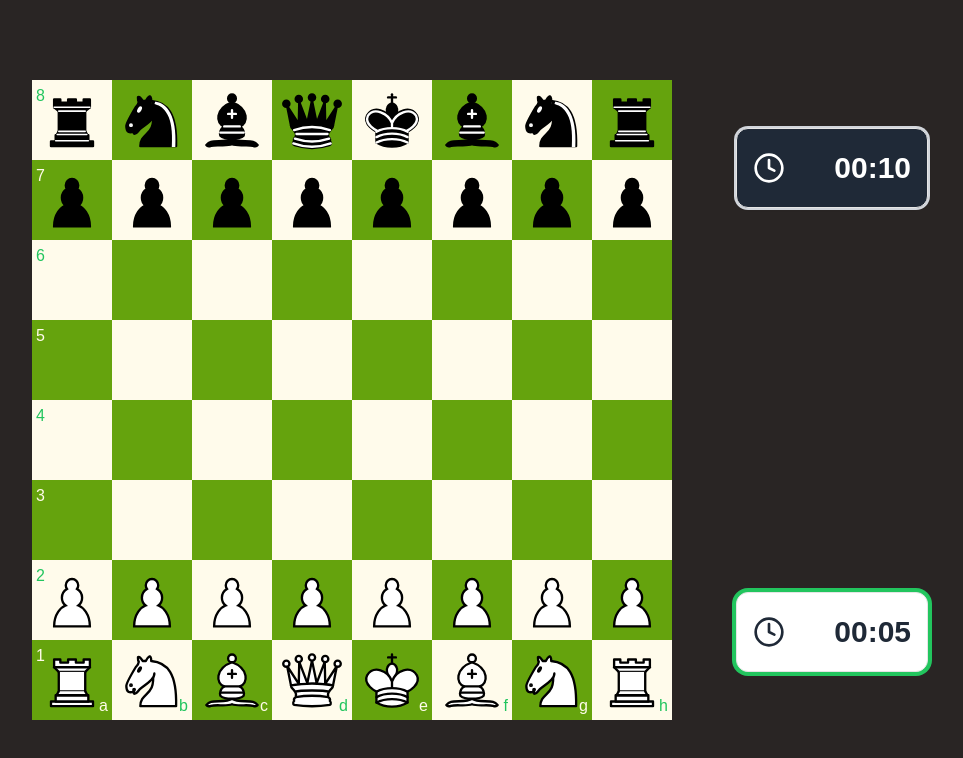
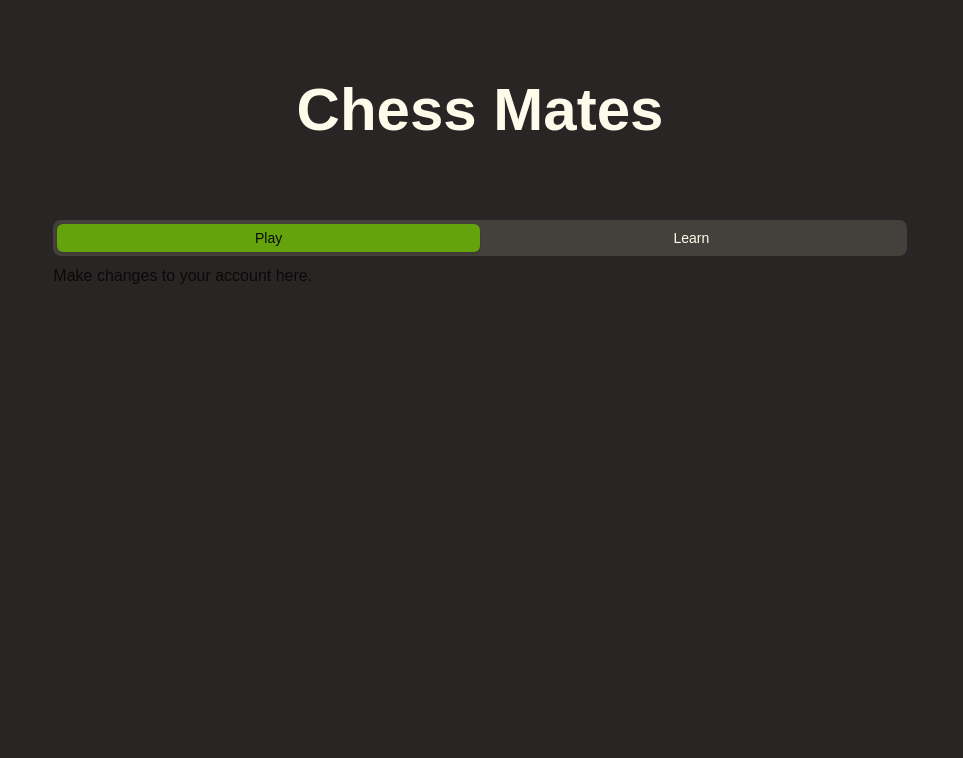
Before and after one commit to RitikBora/chess, a Next.js app: page / in a window 1280 px wide. Shown: the top 758 px of the page, without its empty margins (160-1123 px from the left). Built offline with nearby package versions, Linux system fonts and the light colour scheme.

Commit message:
homepage and Carousel added

```diff
--- a/package.json
+++ b/package.json
@@ -11,6 +11,7 @@
   "dependencies": {
     "@radix-ui/react-dialog": "^1.1.4",
     "@radix-ui/react-slot": "^1.1.0",
+    "@radix-ui/react-tabs": "^1.1.2",
     "chess.js": "^1.0.0-beta.8",
     "class-variance-authority": "^0.7.1",
     "clsx": "^2.1.1",
@@ -20,6 +21,7 @@
     "react-dnd": "^16.0.1",
     "react-dnd-html5-backend": "^16.0.1",
     "react-dom": "^18",
+    "react-icons": "^5.4.0",
     "react-toastify": "^11.0.0",
     "recoil": "^0.7.7",
     "tailwind-merge": "^2.5.5",
--- a/src/app/layout.tsx
+++ b/src/app/layout.tsx
@@ -27,7 +27,7 @@ export default function RootLayout({
   return (
     <html lang="en">
       <body
-        className={`${geistSans.variable} ${geistMono.variable} antialiased`}
+        className={`${geistSans.variable} ${geistMono.variable} antialiased bg-stone-800` }
       >
         <RecoilContextProvider>{children}</RecoilContextProvider>
       </body>
--- a/src/app/page.tsx
+++ b/src/app/page.tsx
@@ -1,37 +1,11 @@
-"use client"
-import { Board } from "@/components/Board";
-import { ChessTimer } from "@/components/ChessTimer";
-import { BlackTimeAtom, TurnAtom, WhiteTimeAtom } from "@/recoil/atom";
-import { useEffect } from "react";
-import { DndProvider } from "react-dnd";
-import { HTML5Backend } from "react-dnd-html5-backend";
-import { ToastContainer } from "react-toastify";
-import { useRecoilValue, useSetRecoilState } from "recoil";
+import { GameRoom } from "@/components/GameRoom";
+import { HomePage } from "@/components/Homepage";
+
 
 
 export default function Home() {
-  const turn = useRecoilValue(TurnAtom);
-  const setWhiteTime = useSetRecoilState(WhiteTimeAtom);
-  const setBlackTime = useSetRecoilState(BlackTimeAtom);
 
-
-  useEffect(() =>
-  {
-    setWhiteTime(10);
-    setBlackTime(10);
-  } , []);
   return (
-    <div>
-      <DndProvider backend={HTML5Backend}>
-        <div className="flex gap-16 h-screen justify-center items-center bg-stone-800">
-          <Board/>
-          <div className="h-[640px] flex flex-col justify-between py-12">
-            <ChessTimer initialTime={10} isWhite={false} isActive={turn === 'b'} />
-            <ChessTimer initialTime={10} isWhite={true} isActive={turn === 'w'} />
-          </div>
-        </div>
-      </DndProvider>
-      <ToastContainer/>
-    </div>
+    <HomePage/>
   );
 }
--- /dev/null
+++ b/src/components/Carousel.tsx
@@ -0,0 +1,21 @@
+import { Tabs, TabsContent, TabsList, TabsTrigger } from "@/components/ui/tabs"
+import { LearnTab } from "./tabs/LearnTab"
+
+
+export const Carousel = () =>
+{
+    return(
+        <div className="flex justify-center ">
+            <Tabs defaultValue="play" className=" w-2/3">
+                <TabsList className="flex justify-between bg-stone-700 text-amber-50">
+                    <TabsTrigger className="w-1/2 data-[state=active]:bg-lime-600" value="play">Play</TabsTrigger>
+                    <TabsTrigger className="w-1/2  data-[state=active]:bg-lime-600" value="learn">Learn</TabsTrigger>
+                </TabsList>
+                <TabsContent value="play">Make changes to your account here.</TabsContent>
+                <TabsContent value="learn">
+                    <LearnTab/>
+                </TabsContent>
+            </Tabs>
+        </div>
+    )
+}
--- /dev/null
+++ b/src/components/GameRoom.tsx
@@ -0,0 +1,38 @@
+"use client"
+import { DndProvider } from "react-dnd"
+import { Board } from "./Board"
+import { HTML5Backend } from "react-dnd-html5-backend"
+import { ChessTimer } from "./ChessTimer"
+import { ToastContainer } from "react-toastify"
+import { useRecoilValue, useSetRecoilState } from "recoil"
+import { BlackTimeAtom, TurnAtom, WhiteTimeAtom } from "@/recoil/atom"
+import { useEffect } from "react"
+
+export const GameRoom = () =>
+{
+    const turn = useRecoilValue(TurnAtom);
+    const setWhiteTime = useSetRecoilState(WhiteTimeAtom);
+    const setBlackTime = useSetRecoilState(BlackTimeAtom);
+
+
+    useEffect(() =>
+    {
+        setWhiteTime(600);
+        setBlackTime(600);
+    } , []);
+
+    return(
+        <div>
+            <DndProvider backend={HTML5Backend}>
+                <div className="flex gap-16 h-screen justify-center items-center ">
+                <Board/>
+                <div className="h-[640px] flex flex-col justify-between py-12">
+                    <ChessTimer initialTime={600} isWhite={false} isActive={turn === 'b'} />
+                    <ChessTimer initialTime={600} isWhite={true} isActive={turn === 'w'} />
+                </div>
+                </div>
+            </DndProvider>
+            <ToastContainer/>
+        </div>
+    )
+}
--- /dev/null
+++ b/src/components/Homepage.tsx
@@ -0,0 +1,13 @@
+import { Carousel } from "./Carousel"
+
+export const HomePage =  () =>
+{
+    return(
+        <div className="flex flex-col gap-20 mt-20">
+            <div className="flex  justify-center  text-6xl text-amber-50 font-bold">
+                Chess Mates
+            </div>
+            <Carousel/>
+        </div>
+    )
+}
--- /dev/null
+++ b/src/components/tabs/LearnTab.tsx
@@ -0,0 +1,43 @@
+"use client"
+import {
+  Card,
+  CardContent,
+  CardDescription,
+  CardFooter,
+  CardHeader,
+  CardTitle,
+} from "@/components/ui/card"
+
+import { FaRegChessBishop as Bishop , FaRegChessKnight as Knight , FaRegChessRook as Rook , FaRegChessPawn as Pawn
+, FaRegChessKing  as King} from "react-icons/fa6";
+
+import {   CrownIcon as Queen  } from 'lucide-react'
+import { Button } from "../ui/button";
+export const LearnTab = () =>
+{
+    const handleRedirect = () =>
+    {
+        window.location.href = "https://www.chess.com/learn"
+    }
+    return(
+        <Card className="w-full mt-2 bg-stone-600">
+        <CardHeader>
+            <CardTitle className="text-white text-2xl">Learn Chess</CardTitle>
+            <CardDescription className="text-amber-100">Improve your skills with our learning resources.</CardDescription>
+        </CardHeader>
+        <CardContent>
+            <div className="grid grid-cols-3 gap-4 mb-4">
+                {[King, Queen, Rook, Bishop, Knight, Pawn].map((PieceIcon, index) => (
+                  <div key={index} className="flex flex-col items-center">
+                    <PieceIcon className="w-12 h-12 text-amber-50 mb-2" />
+
+                  </div>
+                ))}
+              </div>
+        </CardContent>
+        <CardFooter className="flex justify-between">
+            <Button variant="default" className="text-lg bg-lime-600 w-full font-bold text-amber-50 hover:bg-lime-700" onClick={handleRedirect}>Start Learning</Button>
+      </CardFooter>
+    </Card>
+    )
+}
--- /dev/null
+++ b/src/components/ui/tabs.tsx
@@ -0,0 +1,55 @@
+"use client"
+
+import * as React from "react"
+import * as TabsPrimitive from "@radix-ui/react-tabs"
+
+import { cn } from "@/lib/utils"
+
+const Tabs = TabsPrimitive.Root
+
+const TabsList = React.forwardRef<
+  React.ElementRef<typeof TabsPrimitive.List>,
+  React.ComponentPropsWithoutRef<typeof TabsPrimitive.List>
+>(({ className, ...props }, ref) => (
+  <TabsPrimitive.List
+    ref={ref}
+    className={cn(
+      "inline-flex h-9 items-center justify-center rounded-lg bg-muted p-1 text-muted-foreground",
+      className
+    )}
+    {...props}
+  />
+))
+TabsList.displayName = TabsPrimitive.List.displayName
+
+const TabsTrigger = React.forwardRef<
+  React.ElementRef<typeof TabsPrimitive.Trigger>,
+  React.ComponentPropsWithoutRef<typeof TabsPrimitive.Trigger>
+>(({ className, ...props }, ref) => (
+  <TabsPrimitive.Trigger
+    ref={ref}
+    className={cn(
+      "inline-flex items-center justify-center whitespace-nowrap rounded-md px-3 py-1 text-sm font-medium ring-offset-background transition-all focus-visible:outline-none focus-visible:ring-2 focus-visible:ring-ring focus-visible:ring-offset-2 disabled:pointer-events-none disabled:opacity-50 data-[state=active]:bg-background data-[state=active]:text-foreground data-[state=active]:shadow",
+      className
+    )}
+    {...props}
+  />
+))
+TabsTrigger.displayName = TabsPrimitive.Trigger.displayName
+
+const TabsContent = React.forwardRef<
+  React.ElementRef<typeof TabsPrimitive.Content>,
+  React.ComponentPropsWithoutRef<typeof TabsPrimitive.Content>
+>(({ className, ...props }, ref) => (
+  <TabsPrimitive.Content
+    ref={ref}
+    className={cn(
+      "mt-2 ring-offset-background focus-visible:outline-none focus-visible:ring-2 focus-visible:ring-ring focus-visible:ring-offset-2",
+      className
+    )}
+    {...props}
+  />
+))
+TabsContent.displayName = TabsPrimitive.Content.displayName
+
+export { Tabs, TabsList, TabsTrigger, TabsContent }
```
Also changed, not shown: 1 other file (tests, documents, lock files or other folders).
